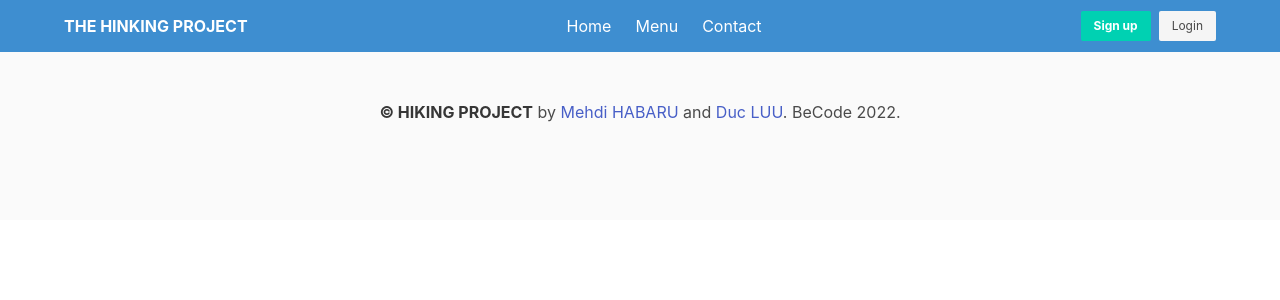
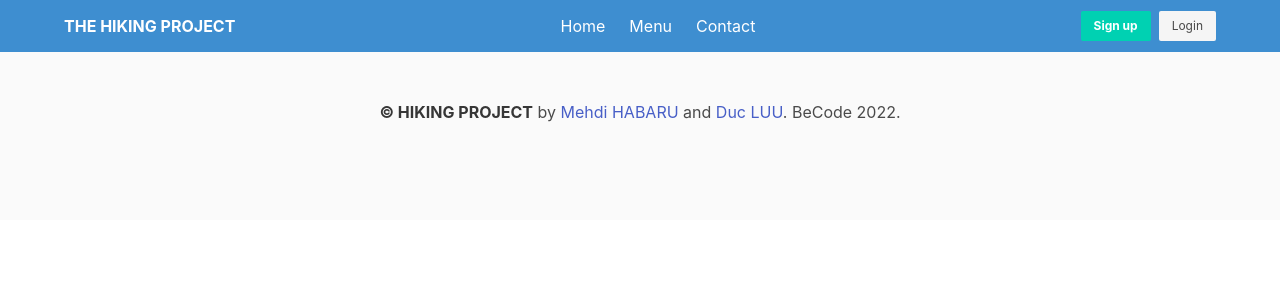
Before and after one commit to Mirodeon/hiking-project, a PHP site: page /contact.php in a window 1280 px wide. Shown: the top 300 px of the page. Run offline with PHP 8.4, Linux system fonts and the light colour scheme; some libraries are stand-ins or nearby versions.

Commit message:
correction title fault

```diff
--- a/src/app/views/header.php
+++ b/src/app/views/header.php
@@ -2,7 +2,7 @@
   <div class="container">
     <div class="navbar-brand">
       <a href="home" class="navbar-item" style="font-weight: bold;">
-        THE HINKING PROJECT
+        THE HIKING PROJECT
       </a>
       <span class="navbar-burger burger" data-target="navMenu">
         <span></span>
```
